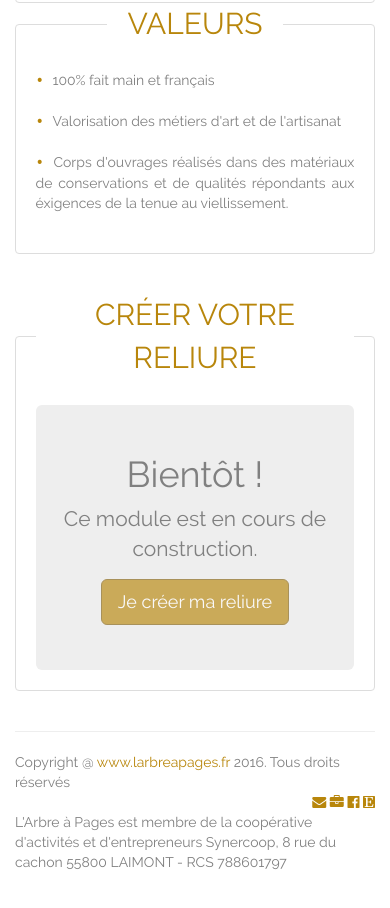
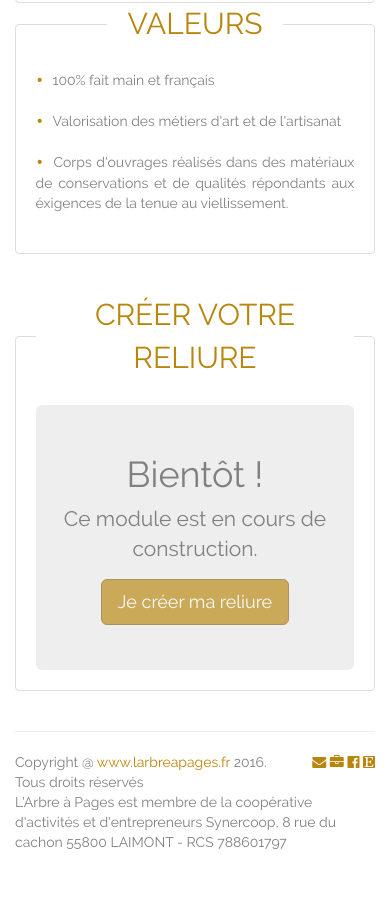
Before and after one commit to larbreapages/larbreapages.github.io, a React app: page src/index.html in a window 390 px wide. Shown: the part 1011-1919 px from the top of the page. Built offline with nearby package versions, Linux system fonts and the light colour scheme; some icons are missing.

Commit message:
Enhance responsive

```diff
--- a/src/index.html
+++ b/src/index.html
@@ -94,14 +94,14 @@
         <footer>
             <div class="row">
                 <!-- <div class="col-md-6">Copyright @ Your company 2016. All Rights Reserved</div> -->
-                <div class="col-md-6">Copyright @ <a href="/">www.larbreapages.fr</a> 2016. Tous droits réservés</div>
-                <div class="col-md-6 text-right">
+                <div class="col-md-9 col-sm-9 col-xs-9">Copyright @ <a href="/">www.larbreapages.fr</a> 2016. Tous droits réservés</div>
+                <div class="col-md-3 col-sm-3 col-xs-3 text-right">
                     <a href="mailto:contact@larbreapages.fr" data-toggle="tooltip" data-placement="top" title="Mon e-mail"><i class="fa fa-envelope"></i></a>
                     <a href="http://camille-aubert.ovh" target="_blank" data-toggle="tooltip" data-placement="top" title="Mon portfolio"><i class="fa fa-briefcase"></i></a>
                     <a href="https://www.facebook.com/larbreapages/" target="_blank" data-toggle="tooltip" data-placement="top" title="Mon Facebook"><i class="fa fa-facebook-official"></i></a>
                     <a href="https://www.etsy.com/fr/shop/LarbreApages" data-toggle="tooltip" data-placement="top" title="Ma boutique Etsy"><img src="./images/etsy.svg" class="etsy" width="12" height="12"></a>
                 </div>
-                <div class="col-md-12">L'Arbre à Pages est membre de la coopérative d'activités et d'entrepreneurs Synercoop, 8 rue du cachon 55800 LAIMONT - RCS 788601797</div>
+                <div class="col-md-12 col-sm-12 col-xs-12">L'Arbre à Pages est membre de la coopérative d'activités et d'entrepreneurs Synercoop, 8 rue du cachon 55800 LAIMONT - RCS 788601797</div>
             </div>
         </footer>
     </div>
```
